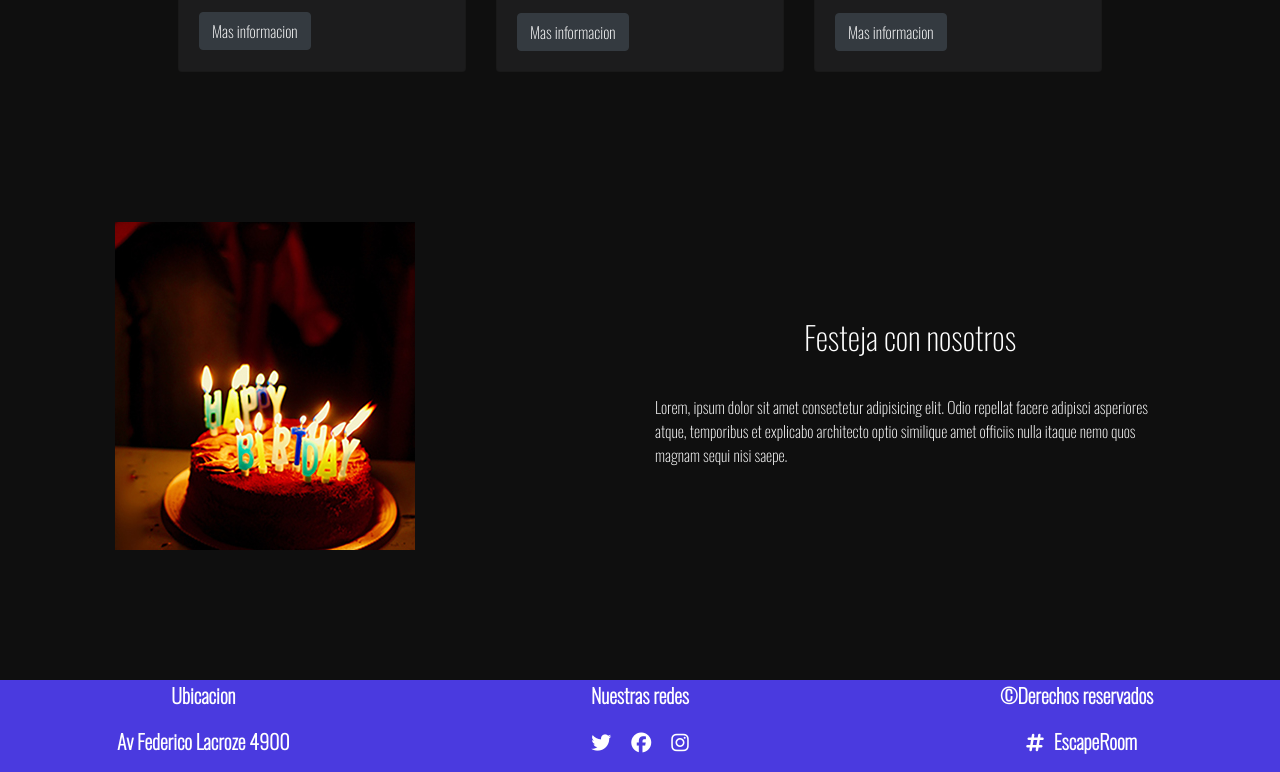
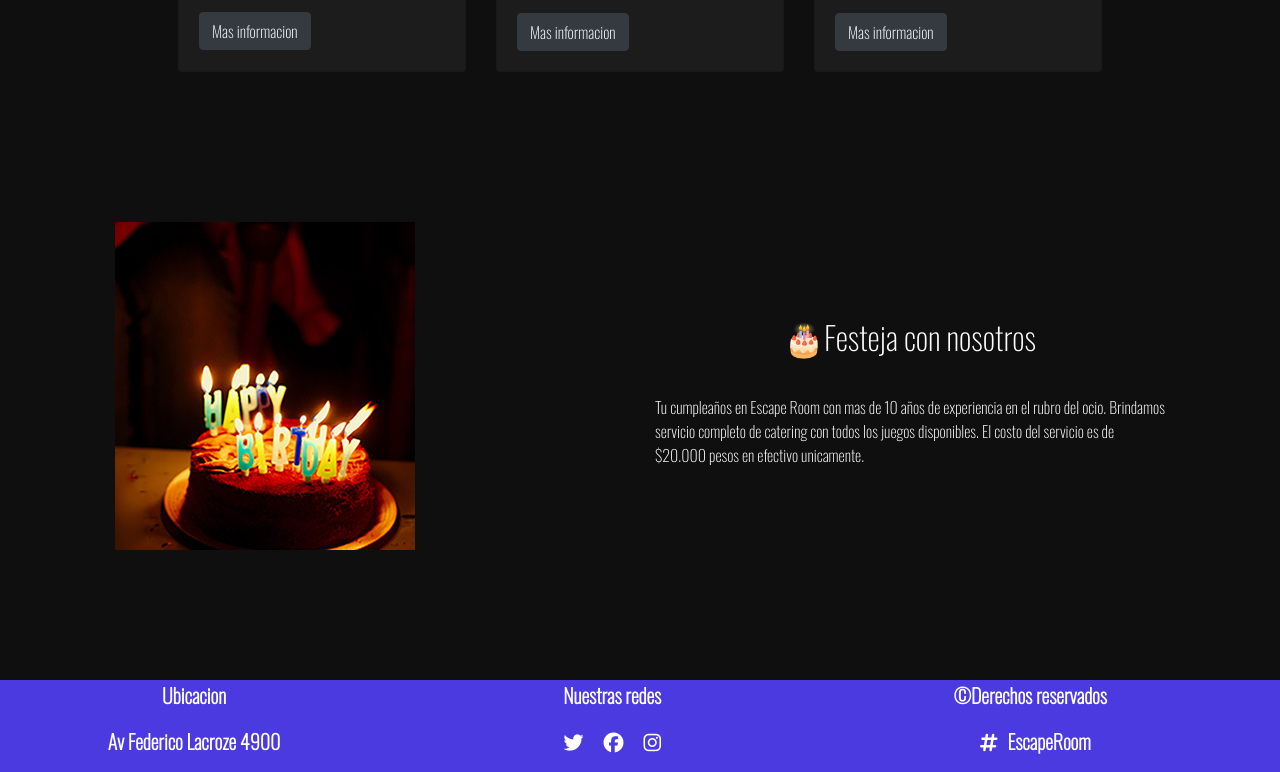
Before and after one commit to ivandacosta/EscapeRoom, a plain HTML site: page pages/main.html in a window 1280 px wide. Shown: the part 1255-2027 px from the top of the page. Drawn offline with nearby package versions, Linux system fonts and the light colour scheme.

Commit message:
solucion de errores

```diff
--- a/pages/main.html
+++ b/pages/main.html
@@ -156,8 +156,11 @@
         <img src="../img/festeja.jpg" alt="">
       </div>
       <div class="col colfesteja">
-        <h2>Festeja con nosotros</h2>
-        <p>Lorem, ipsum dolor sit amet consectetur adipisicing elit. Odio repellat facere adipisci asperiores atque, temporibus et explicabo architecto optio similique amet officiis nulla itaque nemo quos magnam sequi nisi saepe.</p>
+        <h2>🎂Festeja con nosotros</h2>
+        <p>Tu cumpleaños en Escape Room con mas de 10 años de experiencia en el rubro del ocio.
+          Brindamos servicio completo de catering con todos los juegos disponibles.
+          El costo del servicio es de $20.000 pesos en efectivo unicamente.
+        </p>
       </div>
     </div>
   </section>
--- a/scss/main.scss
+++ b/scss/main.scss
@@ -366,6 +366,10 @@ button {
 
 /* --------Footer----------- */
 footer {
+    .row{
+        max-width: 98%;
+    }
+    // max-width: 98%;
     background-color: $bgcolorprimario;
     p {
     color: white;
```
Also changed, not shown: pages/nosotros.html (+3 -3 lines), css/main.css, 1 other file.
